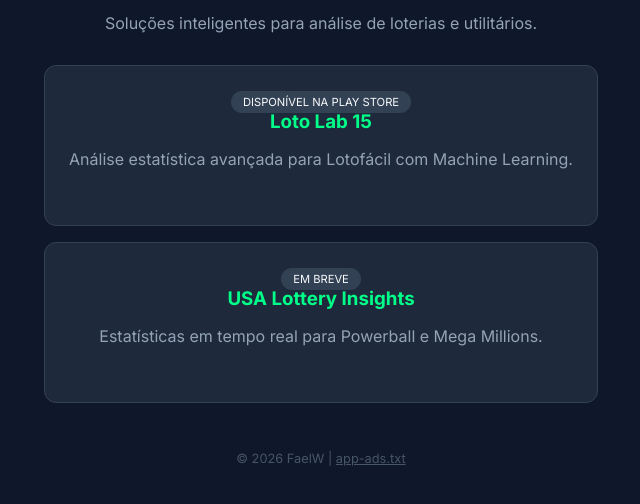
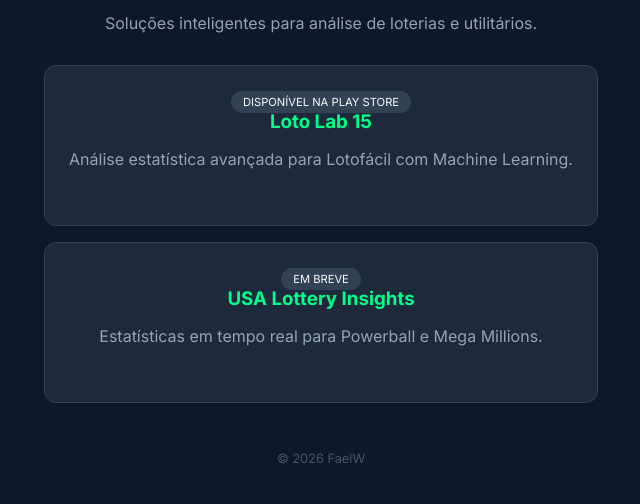
Before and after one commit to faelw/lotous, a plain HTML site: page index.html in a window 1280 px wide. Shown: the part 250-754 px from the top of the page, without its empty margins (319-959 px from the left). Drawn offline with Linux system fonts and the light colour scheme.

Commit message:
Update index.html

```diff
--- a/index.html
+++ b/index.html
@@ -118,7 +118,7 @@
         </div>
 
         <div class="footer">
-            © 2026 FaelW | <a href="/app-ads.txt" style="color: #475569;">app-ads.txt</a>
+            © 2026 FaelW
         </div>
     </div>
 
```
